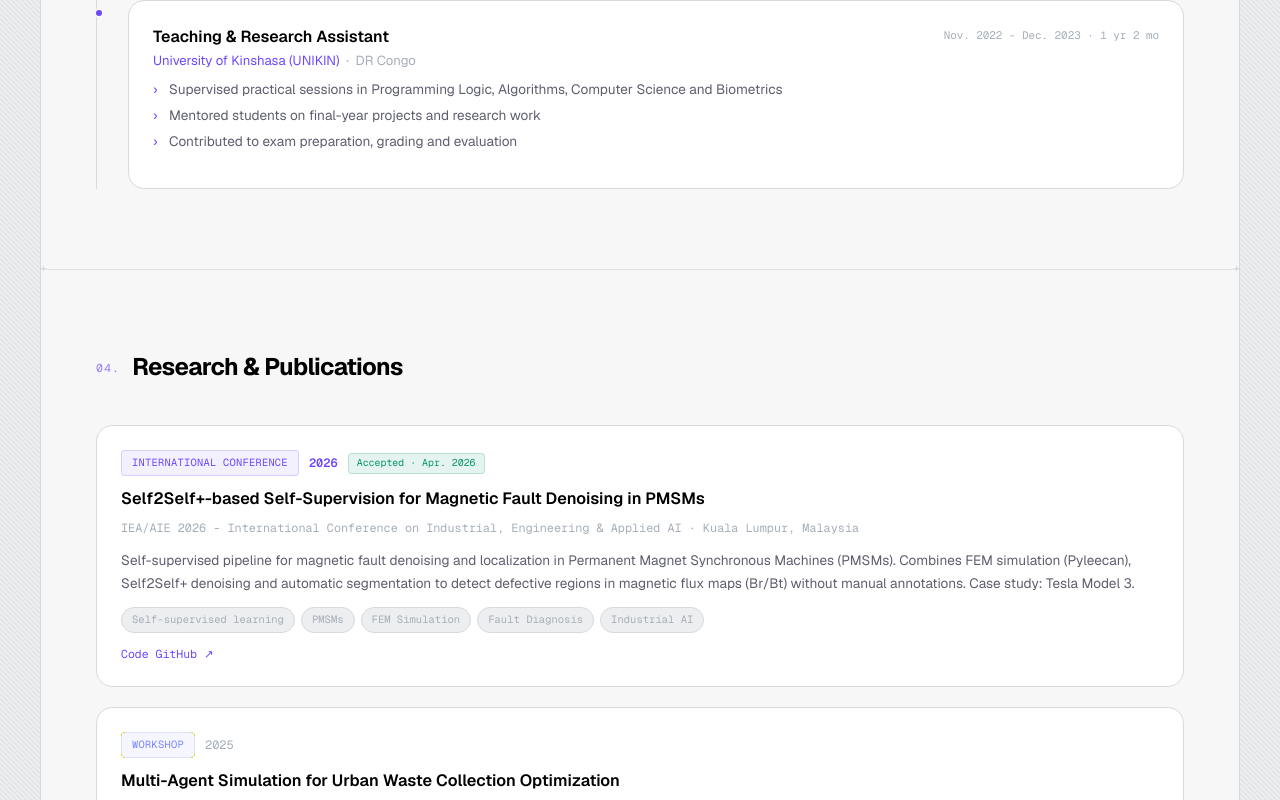
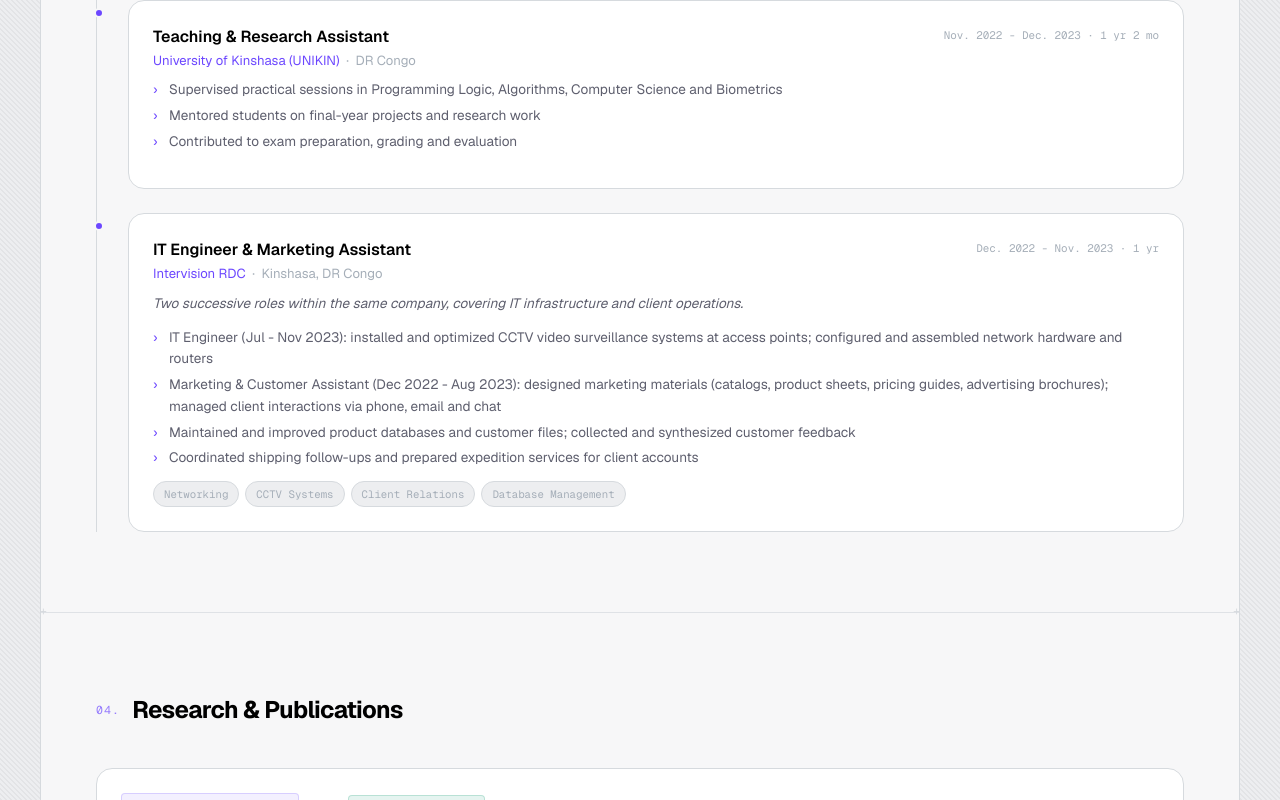
Before and after one commit to PRISCILLE7/priscille-portfolio, a Next.js app: page / in a window 1280 px wide. Shown: the part 4211-5011 px from the top of the page. Built offline with nearby package versions, Linux system fonts and the light colour scheme.

Commit message:
Add Intervision RDC experience (IT Engineer & Marketing, 2022-2023)

```diff
--- a/components/Experience.tsx
+++ b/components/Experience.tsx
@@ -57,6 +57,21 @@ const experience = [
       "Contributed to exam preparation, grading and evaluation",
     ],
     tags: [],
+  },
+  {
+    title: "IT Engineer & Marketing Assistant",
+    company: "Intervision RDC",
+    location: "Kinshasa, DR Congo",
+    period: "Dec. 2022 - Nov. 2023 · 1 yr",
+    intro:
+      "Two successive roles within the same company, covering IT infrastructure and client operations.",
+    items: [
+      "IT Engineer (Jul - Nov 2023): installed and optimized CCTV video surveillance systems at access points; configured and assembled network hardware and routers",
+      "Marketing & Customer Assistant (Dec 2022 - Aug 2023): designed marketing materials (catalogs, product sheets, pricing guides, advertising brochures); managed client interactions via phone, email and chat",
+      "Maintained and improved product databases and customer files; collected and synthesized customer feedback",
+      "Coordinated shipping follow-ups and prepared expedition services for client accounts",
+    ],
+    tags: ["Networking", "CCTV Systems", "Client Relations", "Database Management"],
   },
 ];
 
```
